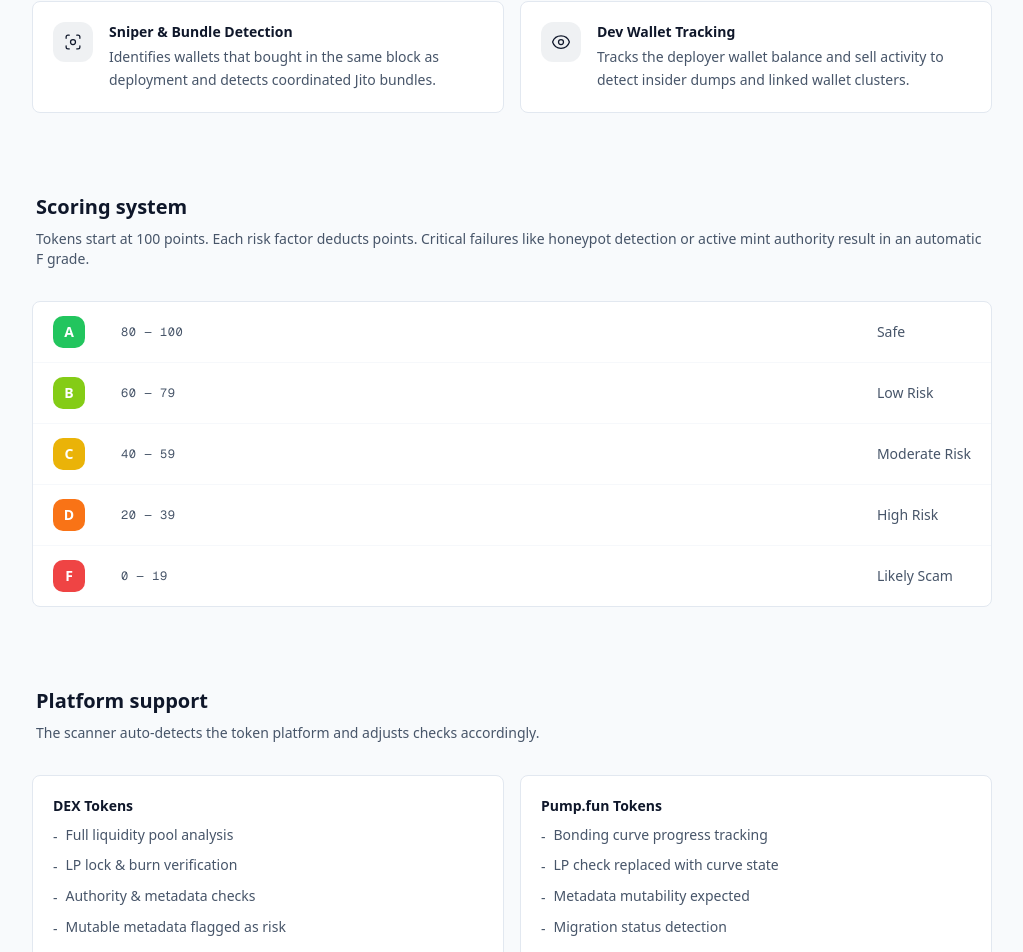
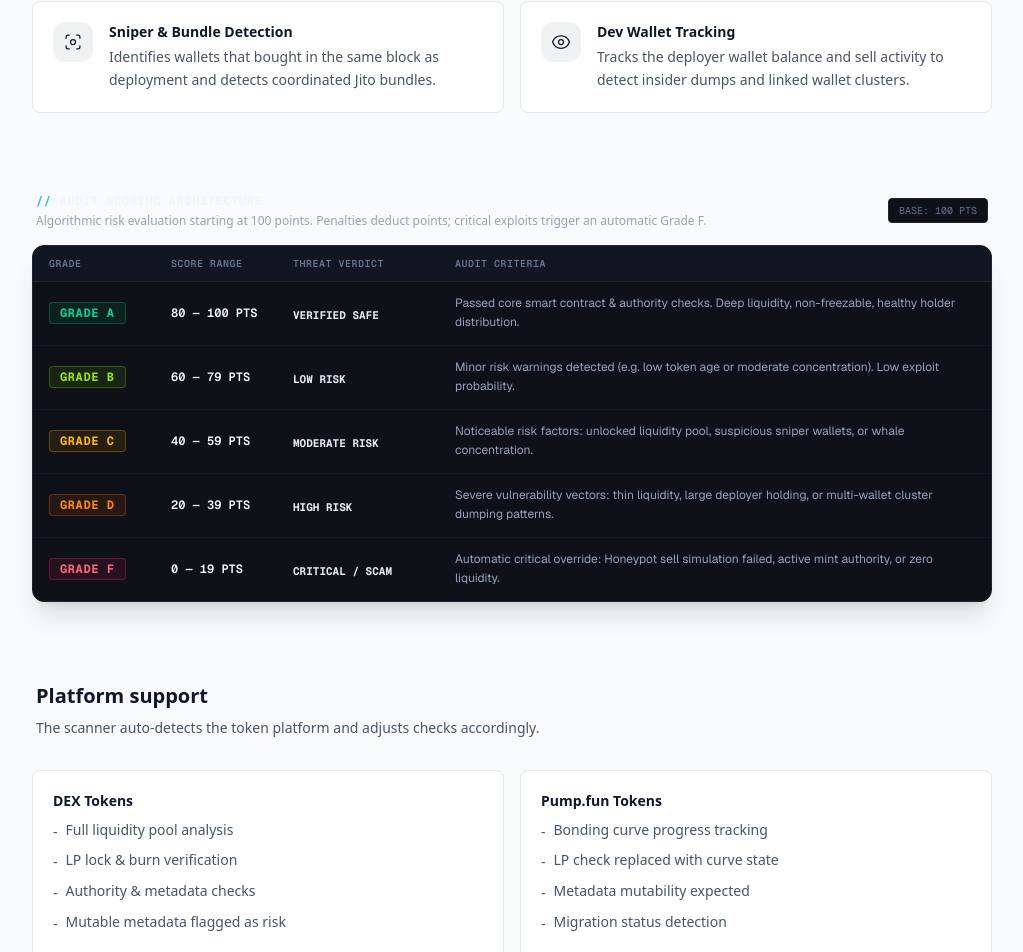
Before and after one commit to Luftflotte/rugsol, a Next.js app: page /about in a window 1280 px wide. Shown: the part 1154-2106 px from the top of the page, without its empty margins (128-1151 px from the left). Built offline with nearby package versions, Linux system fonts and the light colour scheme.

Commit message:
style: redesign grade scale and scoring architecture table into dark terminal matrix

```diff
--- a/app/about/page.tsx
+++ b/app/about/page.tsx
@@ -61,11 +61,41 @@ const securityChecks = [
 ];
 
 const grades = [
-  { grade: "A", range: "80 — 100", label: "Safe", color: "#22c55e" },
-  { grade: "B", range: "60 — 79", label: "Low Risk", color: "#84cc16" },
-  { grade: "C", range: "40 — 59", label: "Moderate Risk", color: "#eab308" },
-  { grade: "D", range: "20 — 39", label: "High Risk", color: "#f97316" },
-  { grade: "F", range: "0 — 19", label: "Likely Scam", color: "#ef4444" },
+  {
+    grade: "A",
+    range: "80 — 100",
+    label: "VERIFIED SAFE",
+    badgeColor: "bg-emerald-500/10 text-emerald-400 border-emerald-500/30",
+    desc: "Passed core smart contract & authority checks. Deep liquidity, non-freezable, healthy holder distribution.",
+  },
+  {
+    grade: "B",
+    range: "60 — 79",
+    label: "LOW RISK",
+    badgeColor: "bg-lime-500/10 text-lime-400 border-lime-500/30",
+    desc: "Minor risk warnings detected (e.g. low token age or moderate concentration). Low exploit probability.",
+  },
+  {
+    grade: "C",
+    range: "40 — 59",
+    label: "MODERATE RISK",
+    badgeColor: "bg-amber-500/10 text-amber-400 border-amber-500/30",
+    desc: "Noticeable risk factors: unlocked liquidity pool, suspicious sniper wallets, or whale concentration.",
+  },
+  {
+    grade: "D",
+    range: "20 — 39",
+    label: "HIGH RISK",
+    badgeColor: "bg-orange-500/10 text-orange-400 border-orange-500/30",
+    desc: "Severe vulnerability vectors: thin liquidity, large deployer holding, or multi-wallet cluster dumping patterns.",
+  },
+  {
+    grade: "F",
+    range: "0 — 19",
+    label: "CRITICAL / SCAM",
+    badgeColor: "bg-rose-500/10 text-rose-400 border-rose-500/30",
+    desc: "Automatic critical override: Honeypot sell simulation failed, active mint authority, or zero liquidity.",
+  },
 ];
 
 export default function AboutPage() {
@@ -133,30 +163,54 @@ export default function AboutPage() {
             </div>
           </section>
 
-          {/* Scoring */}
+          {/* Scoring System */}
           <section className="mb-20">
-            <h2 className="text-xl font-semibold text-text-primary mb-2 px-1">Scoring system</h2>
-            <p className="text-sm text-text-secondary mb-8 px-1">
-              Tokens start at 100 points. Each risk factor deducts points. Critical failures like honeypot detection or active mint authority result in an automatic F grade.
-            </p>
+            <div className="flex flex-col sm:flex-row sm:items-center justify-between gap-2 mb-4 px-1">
+              <div>
+                <h2 className="text-xs font-mono font-bold tracking-wider text-[#f1f5f9] uppercase flex items-center gap-2">
+                  <span className="text-[#38bdf8]">//</span> AUDIT SCORING ARCHITECTURE
+                </h2>
+                <p className="text-xs text-[#94a3b8] mt-1">
+                  Algorithmic risk evaluation starting at 100 points. Penalties deduct points; critical exploits trigger an automatic Grade F.
+                </p>
+              </div>
+              <span className="text-[10px] font-mono text-[#64748b] bg-[#0e1118] px-2.5 py-1 rounded border border-[#1e2433] shrink-0 self-start sm:self-auto">
+                BASE: 100 PTS
+              </span>
+            </div>
 
-            <div className="glass-card rounded-2xl overflow-hidden">
-              <div className="grid grid-cols-[auto_1fr_auto] text-sm">
-                {grades.map((g, i) => (
-                  <div key={g.grade} className={`contents ${i < grades.length - 1 ? "[&>*]:border-b [&>*]:border-border-color/30" : ""}`}>
-                    <div className="px-5 py-3.5 flex items-center gap-3">
-                      <span
-                        className="w-8 h-8 rounded-lg flex items-center justify-center text-sm font-bold text-white"
-                        style={{ backgroundColor: g.color }}
-                      >
-                        {g.grade}
+            <div className="bg-[#0e1118] border border-[#1e2433] rounded-xl overflow-hidden shadow-xl">
+              <div className="hidden sm:grid grid-cols-[110px_110px_150px_1fr] gap-3 px-4 py-2.5 bg-[#121622] border-b border-[#1e2433] text-[10px] font-mono text-[#64748b] uppercase tracking-wider font-semibold">
+                <span>Grade</span>
+                <span>Score Range</span>
+                <span>Threat Verdict</span>
+                <span>Audit Criteria</span>
+              </div>
+
+              <div className="divide-y divide-[#161b26]">
+                {grades.map((g) => (
+                  <div
+                    key={g.grade}
+                    className="grid grid-cols-1 sm:grid-cols-[110px_110px_150px_1fr] gap-2 sm:gap-3 p-3.5 sm:px-4 sm:py-3 hover:bg-[#121622] transition-colors items-center"
+                  >
+                    <div className="flex items-center gap-2">
+                      <span className={`inline-flex items-center justify-center font-mono font-bold text-xs px-2.5 py-0.5 rounded border uppercase tracking-wider ${g.badgeColor}`}>
+                        Grade {g.grade}
                       </span>
                     </div>
-                    <div className="px-4 py-3.5 flex items-center text-text-secondary font-mono text-xs tracking-wider">
-                      {g.range}
+
+                    <div className="font-mono text-xs text-[#f8fafc] tabular-nums font-semibold">
+                      {g.range} PTS
                     </div>
-                    <div className="px-5 py-3.5 flex items-center text-text-secondary text-sm">
-                      {g.label}
+
+                    <div>
+                      <span className="text-[11px] font-mono font-bold text-[#e2e8f0]">
+                        {g.label}
+                      </span>
+                    </div>
+
+                    <div className="text-xs text-[#94a3b8] leading-relaxed font-sans">
+                      {g.desc}
                     </div>
                   </div>
                 ))}
--- a/app/scoring/page.tsx
+++ b/app/scoring/page.tsx
@@ -26,11 +26,41 @@ const penalties = [
 ];
 
 const grades = [
-  { grade: "A", range: "80 — 100", label: "Safe", color: "#22c55e", desc: "Token passed most security checks. Low risk factors detected." },
-  { grade: "B", range: "60 — 79", label: "Caution", color: "#84cc16", desc: "Some minor risk factors present. Review specific warnings." },
-  { grade: "C", range: "40 — 59", label: "Risky", color: "#eab308", desc: "Multiple risk factors detected. Exercise significant caution." },
-  { grade: "D", range: "20 — 39", label: "High Risk", color: "#f97316", desc: "Serious security concerns identified. High probability of loss." },
-  { grade: "F", range: "0 — 19", label: "Likely Scam", color: "#ef4444", desc: "Critical failures detected or extremely high risk. Avoid." },
+  {
+    grade: "A",
+    range: "80 — 100",
+    label: "VERIFIED SAFE",
+    badgeColor: "bg-emerald-500/10 text-emerald-400 border-emerald-500/30",
+    desc: "Token passed all core security checks. Low risk factors, locked liquidity, and distributed ownership.",
+  },
+  {
+    grade: "B",
+    range: "60 — 79",
+    label: "LOW RISK",
+    badgeColor: "bg-lime-500/10 text-lime-400 border-lime-500/30",
+    desc: "Minor risk factors present (e.g. low token age or moderate holder concentration). Low exploit likelihood.",
+  },
+  {
+    grade: "C",
+    range: "40 — 59",
+    label: "MODERATE RISK",
+    badgeColor: "bg-amber-500/10 text-amber-400 border-amber-500/30",
+    desc: "Noticeable risk factors detected: unlocked pool, suspicious sniper wallets, or whale concentration.",
+  },
+  {
+    grade: "D",
+    range: "20 — 39",
+    label: "HIGH RISK",
+    badgeColor: "bg-orange-500/10 text-orange-400 border-orange-500/30",
+    desc: "Serious vulnerabilities identified: thin liquidity, large deployer holding, or cluster dumping patterns.",
+  },
+  {
+    grade: "F",
+    range: "0 — 19",
+    label: "CRITICAL / SCAM",
+    badgeColor: "bg-rose-500/10 text-rose-400 border-rose-500/30",
+    desc: "Critical failures detected or honeypot sell simulation failed. High probability of complete capital loss.",
+  },
 ];
 
 export default function ScoringPage() {
@@ -80,28 +110,49 @@ export default function ScoringPage() {
 
           {/* Grade Scale */}
           <section className="mb-16">
-            <h2 className="text-xl font-semibold text-text-primary mb-2">Grade Scale</h2>
-            <p className="text-sm text-text-secondary mb-8">Score ranges and their meaning.</p>
+            <div className="flex flex-col sm:flex-row sm:items-center justify-between gap-2 mb-4 px-1">
+              <div>
+                <h2 className="text-xs font-mono font-bold tracking-wider text-[#f1f5f9] uppercase flex items-center gap-2">
+                  <span className="text-[#38bdf8]">//</span> AUDIT GRADE MATRIX & THRESHOLDS
+                </h2>
+                <p className="text-xs text-[#94a3b8] mt-1">Calibrated score intervals and their risk profile classification.</p>
+              </div>
+              <span className="text-[10px] font-mono text-[#64748b] bg-[#0e1118] px-2.5 py-1 rounded border border-[#1e2433] shrink-0 self-start sm:self-auto">
+                BASE: 100 PTS
+              </span>
+            </div>
 
-            <div className="glass-card rounded-2xl overflow-hidden">
-              <div className="grid grid-cols-[auto_1fr_auto_1fr] text-sm">
-                {grades.map((g, i) => (
-                  <div key={g.grade} className={`contents ${i < grades.length - 1 ? "[&>*]:border-b [&>*]:border-border-color/30" : ""}`}>
-                    <div className="px-5 py-4 flex items-center">
-                      <span
-                        className="w-9 h-9 rounded-lg flex items-center justify-center text-sm font-bold text-white"
-                        style={{ backgroundColor: g.color }}
-                      >
-                        {g.grade}
+            <div className="bg-[#0e1118] border border-[#1e2433] rounded-xl overflow-hidden shadow-xl">
+              <div className="hidden sm:grid grid-cols-[110px_110px_150px_1fr] gap-3 px-4 py-2.5 bg-[#121622] border-b border-[#1e2433] text-[10px] font-mono text-[#64748b] uppercase tracking-wider font-semibold">
+                <span>Grade</span>
+                <span>Score Range</span>
+                <span>Threat Verdict</span>
+                <span>Audit Criteria</span>
+              </div>
+
+              <div className="divide-y divide-[#161b26]">
+                {grades.map((g) => (
+                  <div
+                    key={g.grade}
+                    className="grid grid-cols-1 sm:grid-cols-[110px_110px_150px_1fr] gap-2 sm:gap-3 p-3.5 sm:px-4 sm:py-3 hover:bg-[#121622] transition-colors items-center"
+                  >
+                    <div className="flex items-center gap-2">
+                      <span className={`inline-flex items-center justify-center font-mono font-bold text-xs px-2.5 py-0.5 rounded border uppercase tracking-wider ${g.badgeColor}`}>
+                        Grade {g.grade}
                       </span>
                     </div>
-                    <div className="px-4 py-4 flex items-center text-text-secondary font-mono text-xs tracking-wider">
-                      {g.range}
+
+                    <div className="font-mono text-xs text-[#f8fafc] tabular-nums font-semibold">
+                      {g.range} PTS
                     </div>
-                    <div className="px-4 py-4 flex items-center text-text-primary text-sm font-medium">
-                      {g.label}
+
+                    <div>
+                      <span className="text-[11px] font-mono font-bold text-[#e2e8f0]">
+                        {g.label}
+                      </span>
                     </div>
-                    <div className="px-5 py-4 flex items-center text-text-secondary text-xs">
+
+                    <div className="text-xs text-[#94a3b8] leading-relaxed font-sans">
                       {g.desc}
                     </div>
                   </div>
```
